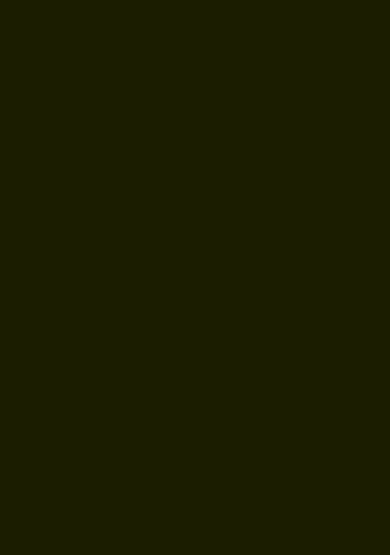
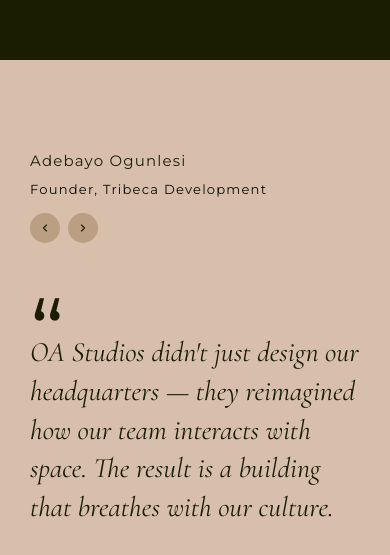
Before and after one commit to Xpektra7/oa-studios, a React (Vite) app: page / in a window 390 px wide. Shown: the part 8268-8823 px from the top of the page. Before the commit the page ends 8328 px from the top, so only its background shows below. Built offline with nearby package versions, Linux system fonts and the light colour scheme.

Commit message:
feat: implemented testimonial section

```diff
--- a/src/App.tsx
+++ b/src/App.tsx
@@ -3,6 +3,7 @@ import Hero from "./components/hero/hero"
 import Process from "./components/process/process"
 import Projects from "./components/projects/projects"
 import Services from "./components/services/services"
+import Testimonials from "./components/testimonials/testimonials"
 import './index.css'
 
 export default function App() {
@@ -13,6 +14,7 @@ export default function App() {
       <Services />
       <Projects />
       <Process />
+      <Testimonials />
     </main>
   )
 }
--- /dev/null
+++ b/src/components/testimonials/testimonials.tsx
@@ -0,0 +1,114 @@
+import { useState } from "react";
+import { AnimatePresence, motion } from "motion/react";
+import type { Testimonial } from "../../utils/types";
+
+const testimonials: Testimonial[] = [
+  {
+    name: "Adebayo Ogunlesi",
+    title: "Founder, Tribeca Development",
+    quote:
+      "OA Studios didn't just design our headquarters — they reimagined how our team interacts with space. The result is a building that breathes with our culture.",
+  },
+  {
+    name: "Chioma Eze",
+    title: "Principal, Eze Interiors",
+    quote:
+      "Their ability to blend structure with soul is rare. Every corner tells a story, every material has intent. Working with them changed how I think about architecture.",
+  },
+  {
+    name: "Tunde Balogun",
+    title: "CEO, Balogun Group",
+    quote:
+      "From concept to handover, OA Studios brought a level of precision and care that exceeded every expectation. Our flagship building stands as a testament to their craft.",
+  },
+];
+
+export default function Testimonials() {
+  const [current, setCurrent] = useState(0);
+
+  const prev = () =>
+    setCurrent((c) => (c === 0 ? testimonials.length - 1 : c - 1));
+  const next = () =>
+    setCurrent((c) => (c === testimonials.length - 1 ? 0 : c + 1));
+
+  const t = testimonials[current];
+
+  return (
+    <section className="relative w-screen bg-cream">
+      <div className="min-h-[60dvh] grid grid-cols-1 lg:grid-cols-[3fr_7fr] gap-12 lg:gap-16 items-center py-24 lg:py-32 px-8 lg:px-16">
+        {/* Left: Attribution */}
+        <div className="flex flex-col gap-4">
+          <AnimatePresence mode="wait">
+            <motion.div
+              key={current}
+              initial={{ opacity: 0 }}
+              animate={{ opacity: 1 }}
+              exit={{ opacity: 0 }}
+              transition={{ duration: 0.4, ease: "easeInOut" }}
+              className="space-y-2"
+            >
+              <h3 className="font-body font-bold text-bg">{t.name}</h3>
+              <p className="font-body text-bg-alt text-sm">{t.title}</p>
+            </motion.div>
+          </AnimatePresence>
+
+          <div className="flex gap-2">
+            <button
+              onClick={prev}
+              className="size-8 rounded-full flex items-center justify-center text-bg bg-cream-dark hover:bg-cream-dark/70 transition-colors duration-300 cursor-pointer"
+              aria-label="Previous testimonial"
+            >
+              <svg width="12" height="12" viewBox="0 0 16 16" fill="none">
+                <path
+                  d="M10 4L6 8L10 12"
+                  stroke="currentColor"
+                  strokeWidth="1.5"
+                  strokeLinecap="round"
+                  strokeLinejoin="round"
+                />
+              </svg>
+            </button>
+            <button
+              onClick={next}
+              className="size-8 rounded-full flex items-center justify-center text-bg bg-cream-dark hover:bg-cream-dark/70 transition-colors duration-300 cursor-pointer"
+              aria-label="Next testimonial"
+            >
+              <svg width="12" height="12" viewBox="0 0 16 16" fill="none">
+                <path
+                  d="M6 4L10 8L6 12"
+                  stroke="currentColor"
+                  strokeWidth="1.5"
+                  strokeLinecap="round"
+                  strokeLinejoin="round"
+                />
+              </svg>
+            </button>
+          </div>
+        </div>
+
+        {/* Right: Quote */}
+        <div className="relative flex flex-col md:flex-row gap-0 justify-center">
+          <span
+            className="text-8xl max-h-12 md:-translate-y-6 font-body text-bg leading-none select-none pointer-events-none"
+            aria-hidden="true"
+          >
+            &ldquo;
+          </span>
+          <AnimatePresence mode="wait">
+            <motion.blockquote
+              key={current}
+              initial={{ opacity: 0 }}
+              animate={{ opacity: 1 }}
+              exit={{ opacity: 0 }}
+              transition={{ duration: 0.4, ease: "easeInOut" }}
+            >
+              <p className="font-display text-3xl lg:text-4xl text-bg tracking-normal leading-snug relative z-10">
+                {t.quote}
+              </p>
+            </motion.blockquote>
+          </AnimatePresence>
+        </div>
+      </div>
+    </section>
+  );
+}
--- a/src/utils/types.ts
+++ b/src/utils/types.ts
@@ -4,3 +4,9 @@ export interface service {
   tag: string,
   description: string
 }
+
+export interface Testimonial {
+  name: string
+  title: string
+  quote: string
+}
```
Also changed, not shown: src/assets/avatar.jpg (added).
